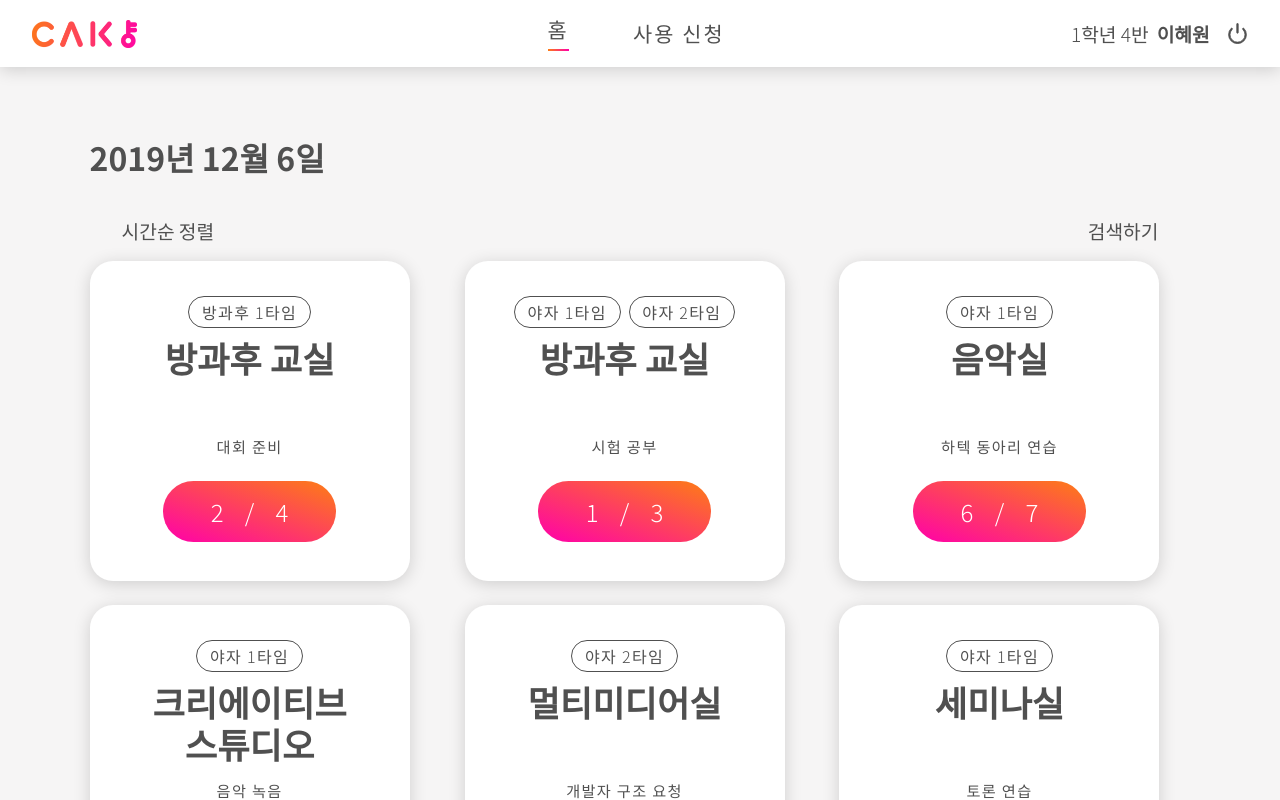
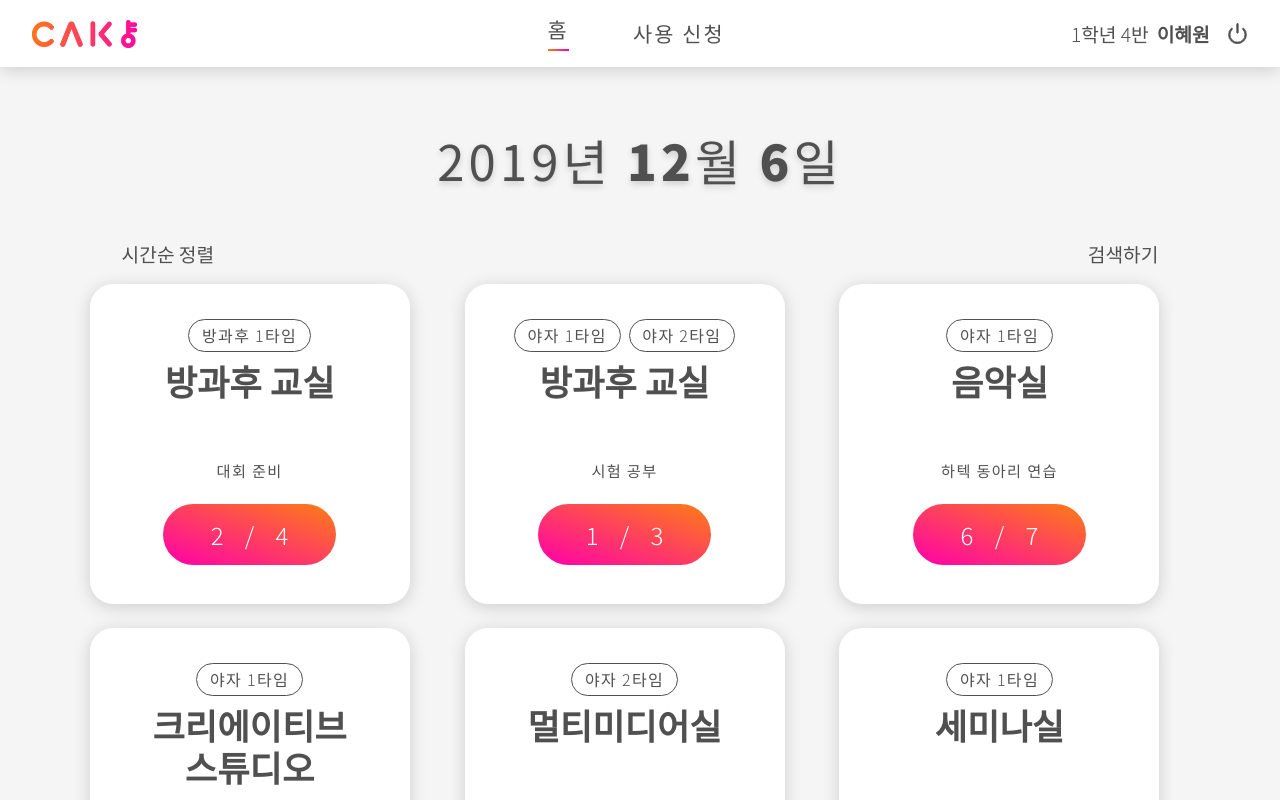
Before and after one commit to rubythonode/cake-web, a React (Create React App) app in the folder packages/frontend/: page / in a window 1280 px wide. Shown: the top 800 px of the page. Built offline with nearby package versions, Linux system fonts and the light colour scheme.

Commit message:
feat: Title for Home page

```diff
--- a/packages/frontend/src/pages/Home.tsx
+++ b/packages/frontend/src/pages/Home.tsx
@@ -58,12 +58,28 @@ const exampleCardsData: IRoomCardProps[] = [
 const Container = styled.div`
   width: 86%;
   margin-bottom: 5rem;
+  display: flex;
+  flex-direction: column;
+  align-items: center;
 `;
 
 const Title = styled.h1`
+  text-shadow: 0 3px 6px rgba(0, 0, 0, 0.16);
+  width: fit-content;
+  font-size: 49px;
+  font-weight: normal;
+  line-height: 1.31;
+  letter-spacing: 4.17px;
+  margin: 1rem 0;
+  margin-bottom: 2rem;
+`;
+
+const Bold = styled.span`
+  font-weight: 900;
 `;
 
 const Tools = styled.span`
+  width: 100%;
   display: flex;
   justify-content: space-between;
   font-size: 1.2rem;
@@ -77,6 +93,7 @@ const Search = styled.span`
 `;
 
 const CardList = styled.div`
+  width: 100%;
   display: grid;
   grid-column-gap: 1.5rem;
   grid-row-gap: 1.5rem;
@@ -87,7 +104,7 @@ const Home: React.FC = () => {
   return (
     <Layout tabIdx={0}>
       <Container>
-        <Title>2019년 12월 6일</Title>
+        <Title>2019년 <Bold>12</Bold>월 <Bold>6</Bold>일</Title>
         <Tools>
           <Filter>시간순 정렬</Filter>
           <Search>검색하기</Search>
```
